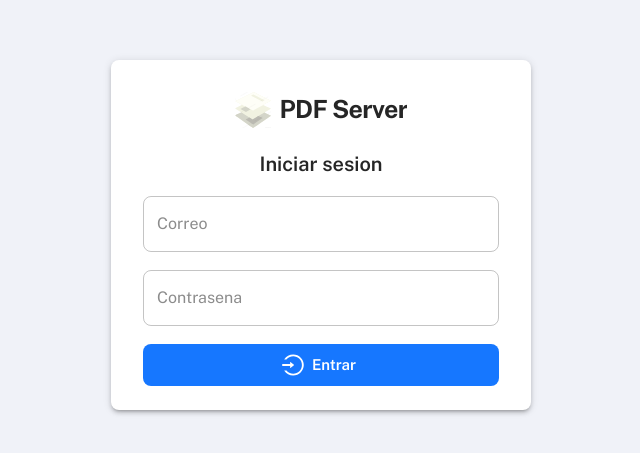
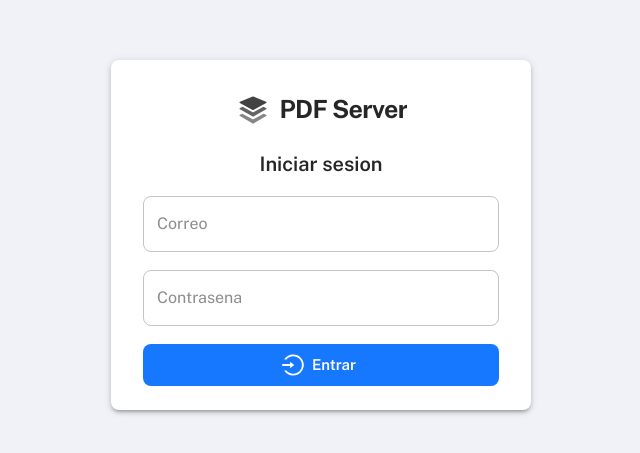
Before and after one commit to SantiagoCabana/pdfme-server, a React (Vite) app in the folder frontend/: page /login in a window 1280 px wide. Shown: the part 165-618 px from the top of the page, without its empty margins (319-959 px from the left). Built offline with nearby package versions, Linux system fonts and the light colour scheme; no server answers.

Commit message:
Add system theme preference

```diff
--- a/frontend/src/App.tsx
+++ b/frontend/src/App.tsx
@@ -11,7 +11,7 @@ import { AppContext, type HeaderAction } from './app/AppContext';
 import type { SessionUser } from './app/types';
 import { apiRequest } from './shared/api/client';
 import { AppBootLoader } from './shared/components/LoadingState';
-import { createAppTheme, type ThemeMode } from './theme/appTheme';
+import { createAppTheme, type ThemeMode, type ThemePreference } from './theme/appTheme';
 import 'gridjs/dist/theme/mermaid.css';
 import './styles/app.css';
 
@@ -23,6 +23,15 @@ const TagsPage = lazy(() => import('./features/tags/TagsPage').then((module) =>
 const PermissionsPage = lazy(() => import('./features/permissions/PermissionsPage').then((module) => ({ default: module.PermissionsPage })));
 const AuditLogsPage = lazy(() => import('./features/audit-logs/AuditLogsPage').then((module) => ({ default: module.AuditLogsPage })));
 const PrivateLayout = lazy(() => import('./layout/PrivateLayout').then((module) => ({ default: module.PrivateLayout })));
+
+function readThemePreference(): ThemePreference {
+  const saved = localStorage.getItem('pdfme-theme');
+  return saved === 'light' || saved === 'dark' ? saved : 'system';
+}
+
+function resolveSystemMode(): ThemeMode {
+  return window.matchMedia('(prefers-color-scheme: dark)').matches ? 'dark' : 'light';
+}
 
 function withRouteLoader(element: ReactNode) {
   return (
@@ -40,12 +49,30 @@ export default function App() {
   const [headerActionOpen, setHeaderActionOpen] = useState(false);
   const [headerControls, setHeaderControls] = useState<ReactNode>(null);
   const [operationLabel, setOperationLabelState] = useState('');
-  const [mode, setMode] = useState<ThemeMode>(() => localStorage.getItem('pdfme-theme') === 'dark' ? 'dark' : 'light');
+  const [themePreference, setThemePreference] = useState<ThemePreference>(readThemePreference);
+  const [systemMode, setSystemMode] = useState<ThemeMode>(resolveSystemMode);
+  const mode = themePreference === 'system' ? systemMode : themePreference;
 
   useLayoutEffect(() => {
     document.documentElement.dataset.theme = mode;
-    localStorage.setItem('pdfme-theme', mode);
   }, [mode]);
+
+  useEffect(() => {
+    if (themePreference === 'system') {
+      localStorage.removeItem('pdfme-theme');
+    } else {
+      localStorage.setItem('pdfme-theme', themePreference);
+    }
+  }, [themePreference]);
+
+  useEffect(() => {
+    const media = window.matchMedia('(prefers-color-scheme: dark)');
+    const update = () => setSystemMode(media.matches ? 'dark' : 'light');
+
+    update();
+    media.addEventListener('change', update);
+    return () => media.removeEventListener('change', update);
+  }, []);
 
   useEffect(() => {
     apiRequest<{ user: SessionUser }>('/api/auth/me')
@@ -56,7 +83,13 @@ export default function App() {
 
   const theme = useMemo(() => createAppTheme(mode), [mode]);
   const bumpReloadDataToken = useCallback(() => setReloadDataToken((value) => value + 1), []);
-  const toggleMode = useCallback(() => setMode((value) => value === 'dark' ? 'light' : 'dark'), []);
+  const toggleMode = useCallback(() => {
+    setThemePreference((value) => {
+      if (value === 'system') return 'light';
+      if (value === 'light') return 'dark';
+      return 'system';
+    });
+  }, []);
   const openHeaderAction = useCallback(() => setHeaderActionOpen(true), []);
   const closeHeaderAction = useCallback(() => setHeaderActionOpen(false), []);
   const setOperationLabel = useCallback((label: string) => setOperationLabelState(label), []);
@@ -68,6 +101,7 @@ export default function App() {
     reloadDataToken,
     bumpReloadDataToken,
     mode,
+    themePreference,
     toggleMode,
     headerAction,
     setHeaderAction,
@@ -79,7 +113,7 @@ export default function App() {
     operationLabel,
     setOperationLabel,
     clearOperationLabel,
-  }), [bumpReloadDataToken, clearOperationLabel, closeHeaderAction, headerAction, headerActionOpen, headerControls, mode, openHeaderAction, operationLabel, reloadDataToken, setOperationLabel, toggleMode, user]);
+  }), [bumpReloadDataToken, clearOperationLabel, closeHeaderAction, headerAction, headerActionOpen, headerControls, mode, openHeaderAction, operationLabel, reloadDataToken, setOperationLabel, themePreference, toggleMode, user]);
 
   const router = useMemo(() => createBrowserRouter([
     { path: '/login', element: withRouteLoader(<LoginPage />) },
--- a/frontend/src/app/AppContext.tsx
+++ b/frontend/src/app/AppContext.tsx
@@ -1,6 +1,6 @@
 import { createContext, useContext, type ReactNode } from 'react';
 import type { SessionUser } from './types';
-import type { ThemeMode } from '../theme/appTheme';
+import type { ThemeMode, ThemePreference } from '../theme/appTheme';
 
 export type HeaderAction = {
   label: string;
@@ -18,6 +18,7 @@ type AppContextValue = {
   reloadDataToken: number;
   bumpReloadDataToken: () => void;
   mode: ThemeMode;
+  themePreference: ThemePreference;
   toggleMode: () => void;
   headerAction: HeaderAction;
   setHeaderAction: (action: HeaderAction) => void;
--- a/frontend/src/layout/AppLogo.tsx
+++ b/frontend/src/layout/AppLogo.tsx
@@ -1,6 +1,4 @@
 import { Box, Typography } from '@mui/material';
-
-import logoUrl from '../assets/pdf-server-logo.svg';
 
 interface AppLogoProps {
   showText?: boolean;
@@ -10,17 +8,23 @@ export function AppLogo({ showText = true }: AppLogoProps) {
   return (
     <Box sx={{ display: 'inline-flex', alignItems: 'center', gap: 1.1, minWidth: 0 }}>
       <Box
-        component="img"
-        src={logoUrl}
-        alt="PDF Server"
+        aria-label="PDF Server"
+        component="svg"
+        role="img"
+        viewBox="0 0 24 24"
         sx={{
           width: 36,
           height: 36,
           display: 'block',
-          objectFit: 'contain',
           flexShrink: 0,
+          color: (theme) => theme.palette.mode === 'dark' ? theme.palette.grey[100] : theme.palette.grey[800],
         }}
-      />
+      >
+        <title>PDF Server</title>
+        <path fill="currentColor" d="M3.24,7.29l8.52,4.63a.51.51,0,0,0,.48,0l8.52-4.63a.44.44,0,0,0-.05-.81L12.19,3a.5.5,0,0,0-.38,0L3.29,6.48A.44.44,0,0,0,3.24,7.29Z" />
+        <path fill="currentColor" d="M20.71,10.66l-1.83-.78-6.64,3.61a.51.51,0,0,1-.48,0L5.12,9.88l-1.83.78a.48.48,0,0,0,0,.85l8.52,4.9a.46.46,0,0,0,.48,0l8.52-4.9A.48.48,0,0,0,20.71,10.66Z" opacity="0.82" />
+        <path fill="currentColor" d="M20.71,15.1l-1.56-.68-6.91,3.76a.51.51,0,0,1-.48,0L4.85,14.42l-1.56.68a.49.49,0,0,0,0,.87l8.52,5a.51.51,0,0,0,.48,0l8.52-5A.49.49,0,0,0,20.71,15.1Z" opacity="0.64" />
+      </Box>
       {showText ? (
         <Typography
           component="span"
--- a/frontend/src/layout/PrivateLayout.tsx
+++ b/frontend/src/layout/PrivateLayout.tsx
@@ -28,6 +28,7 @@ import {
   MenuFoldOutlined,
   MenuUnfoldOutlined,
   MoonOutlined,
+  DesktopOutlined,
   SafetyCertificateOutlined,
   SunOutlined,
   TagsOutlined,
@@ -45,7 +46,7 @@ const drawerWidth = 260;
 const miniDrawerWidth = 72;
 
 export function PrivateLayout() {
-  const { user, setUser, mode, toggleMode, headerAction, headerActionOpen, openHeaderAction, closeHeaderAction, headerControls, setHeaderControls, operationLabel } = useAppContext();
+  const { user, setUser, mode, themePreference, toggleMode, headerAction, headerActionOpen, openHeaderAction, closeHeaderAction, headerControls, setHeaderControls, operationLabel } = useAppContext();
   const theme = useTheme();
   const downLg = useMediaQuery(theme.breakpoints.down('lg'));
   const location = useLocation();
@@ -90,6 +91,9 @@ export function PrivateLayout() {
     setUser(null);
     navigate('/login', { replace: true });
   }
+
+  const themeModeLabel = themePreference === 'system' ? `Sistema (${mode === 'dark' ? 'oscuro' : 'claro'})` : themePreference === 'dark' ? 'Oscuro' : 'Claro';
+  const themeModeIcon = themePreference === 'system' ? <DesktopOutlined /> : themePreference === 'dark' ? <MoonOutlined /> : <SunOutlined />;
 
   const drawer = (
     <Box sx={{ height: '100%', width: currentDrawerWidth, bgcolor: 'background.paper', display: 'flex', flexDirection: 'column', overflowX: 'hidden', transition: sidebarTransition }}>
@@ -210,9 +214,9 @@ export function PrivateLayout() {
       <Box sx={{ p: collapsed ? 1 : 1.5, transition: sidebarTransition }}>
         {collapsed ? (
           <Box sx={{ display: 'grid', gap: 1, justifyItems: 'center' }}>
-            <Tooltip placement="right" title={`Modo ${mode === 'dark' ? 'oscuro' : 'claro'}`}>
+            <Tooltip placement="right" title={`Modo ${themeModeLabel}`}>
               <IconButton color="secondary" onClick={toggleMode} sx={{ width: 40, height: 40 }}>
-                {mode === 'dark' ? <MoonOutlined /> : <SunOutlined />}
+                {themeModeIcon}
               </IconButton>
             </Tooltip>
             <Tooltip placement="right" title={user.email}>
@@ -238,9 +242,9 @@ export function PrivateLayout() {
               <Typography variant="subtitle2" noWrap>{user.displayName}</Typography>
               <Typography variant="caption" color="text.secondary" noWrap>{user.roles.join(', ') || user.email}</Typography>
             </Box>
-            <Tooltip title={`Modo ${mode === 'dark' ? 'oscuro' : 'claro'}`}>
+            <Tooltip title={`Modo ${themeModeLabel}`}>
               <IconButton color="secondary" onClick={toggleMode} size="small">
-                {mode === 'dark' ? <MoonOutlined /> : <SunOutlined />}
+                {themeModeIcon}
               </IconButton>
             </Tooltip>
             <Tooltip title="Cerrar sesion">
--- a/frontend/src/theme/appTheme.ts
+++ b/frontend/src/theme/appTheme.ts
@@ -1,6 +1,7 @@
 import { createTheme } from '@mui/material/styles';
 
 export type ThemeMode = 'light' | 'dark';
+export type ThemePreference = ThemeMode | 'system';
 
 export function createAppTheme(mode: ThemeMode) {
   const isDark = mode === 'dark';
```
Also changed, not shown: frontend/src/assets/pdf-server-logo.svg.
